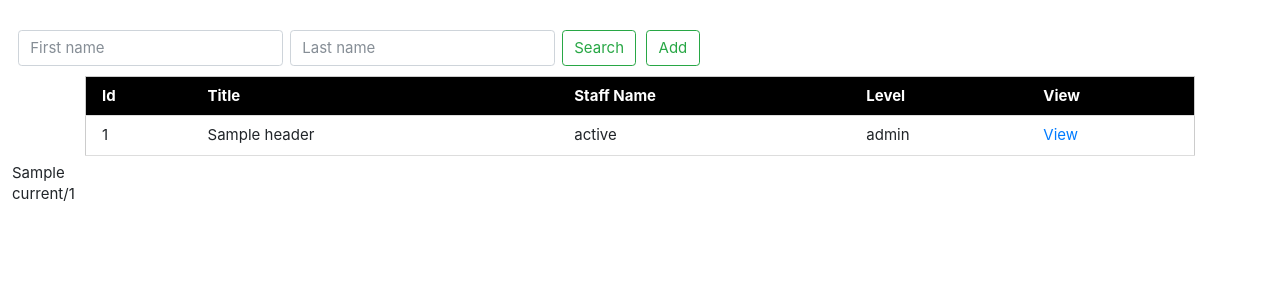
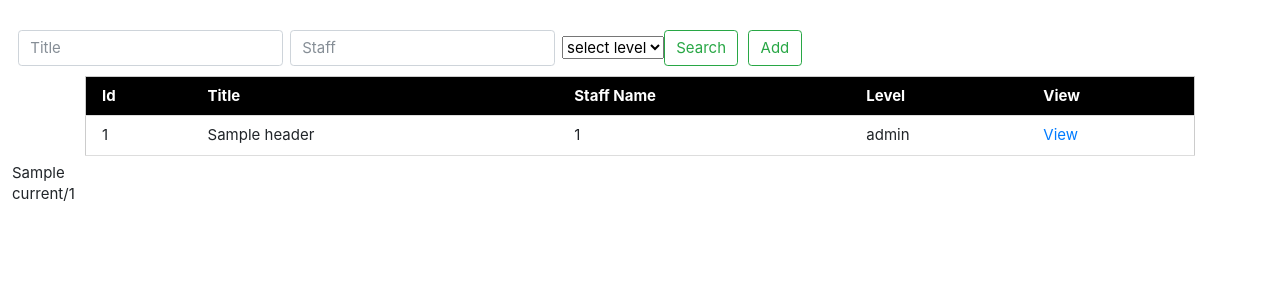
Before and after one commit to itsGno/staffmarathon, a PHP site: template marathon/app/views/problemreport/search.phtml in a window 1280 px wide. Shown: the top 300 px of the page. Run offline with PHP 8.4, Linux system fonts and the light colour scheme; the template is opened without the code that fills it: most values are stand-ins (such as "Sample title", 1, 10 or a date in 2020); data that the repository does not hold is empty; some libraries are stand-ins or nearby versions.

Commit message:
no message

```diff
--- a/marathon/app/views/emergencyreport/new.phtml
+++ b/marathon/app/views/emergencyreport/new.phtml
@@ -39,7 +39,7 @@
             <?php echo $this->tag->hiddenField(["lng", "size" => 30, "class" => "form-control", "id" => "fieldLng"]) ?>
 
 
-        <div class="col-md-4">
+        <div class="col-md-5">
         <div class="radio">
         <label><input type="radio" name="level" value="1">level 1</label>
       </div>
--- a/marathon/app/views/problemreport/new.phtml
+++ b/marathon/app/views/problemreport/new.phtml
@@ -42,7 +42,7 @@
          <?php echo $this->tag->hiddenField(["lng", "size" => 30, "class" => "form-control", "id" => "fieldLng"]) ?>
 
 
-     <div class="col-md-4">
+     <div class="col-md-5">
      <div class="radio">
      <label><input type="radio" name="level" value="1">level 1</label>
    </div>
--- a/marathon/app/views/problemreport/search.phtml
+++ b/marathon/app/views/problemreport/search.phtml
@@ -54,8 +54,15 @@
 <div class="page-header">
 <div class="search">
 <form class=" form-inline my-2 my-lg-0" action ="../problemreport/search" method="POST">
-  <input class="form-control mr-sm-2" type="search" placeholder="First name" aria-label="Search"name="fname">
-  <input class="form-control mr-sm-2" type="search" placeholder="Last name" aria-label="Search"name="lname">
+<input class="form-control mr-sm-2" type="search" placeholder="Title" aria-label="Search"name="header">
+
+  <input class="form-control mr-sm-2" type="search" placeholder="Staff" aria-label="Search"name="staffId">
+  <select name="level" id="">
+    <option value="">select level</option>
+    <option value="1">1</option>
+    <option value="2">2</option>
+    <option value="3">3</option>
+</select>
   <button class="btn btn-outline-success my-2 my-sm-0" type="submit">Search</button>
     <button class="add btn btn-outline-success my-2 my-sm-0" ><a href="/Marathon/marathon/problemreport/new/" style="color:#28a745;">Add</a></button>
 </form>
@@ -84,7 +91,7 @@
          <tr class="w3-hover-red">
          <td><?php echo $problemreport->id ?></td>
          <td><?php echo $problemreport->header ?></td>
-         <td><?php echo $problemreport->status ?></td>
+         <td><?php echo $problemreport->staffId ?></td>
          <td><?php echo $problemreport->level ?></td>
 
              <td><a href="/Marathon/marathon/problemreport/edit/<?php echo $problemreport->id ?>">View</td>
--- a/marathon/app/views/runner/search.phtml
+++ b/marathon/app/views/runner/search.phtml
@@ -106,7 +106,7 @@ button:hover, a:hover {
 <input class="form-control mr-sm-2" type="search" placeholder="Last name" aria-label="Search"name="lname">
 
 <select class="form-control mr-sm-2" name="type">
-<option value="">- </option>
+<option value="">Type</option>
 <option value="Marathon">Marathon</option>
   <option value="Half">Half-maratho</option>
   <option value="Mini">Mini-marathon</option>
```
Also changed, not shown: marathon/app/views/staff/search.phtml (+5 -2 lines).
